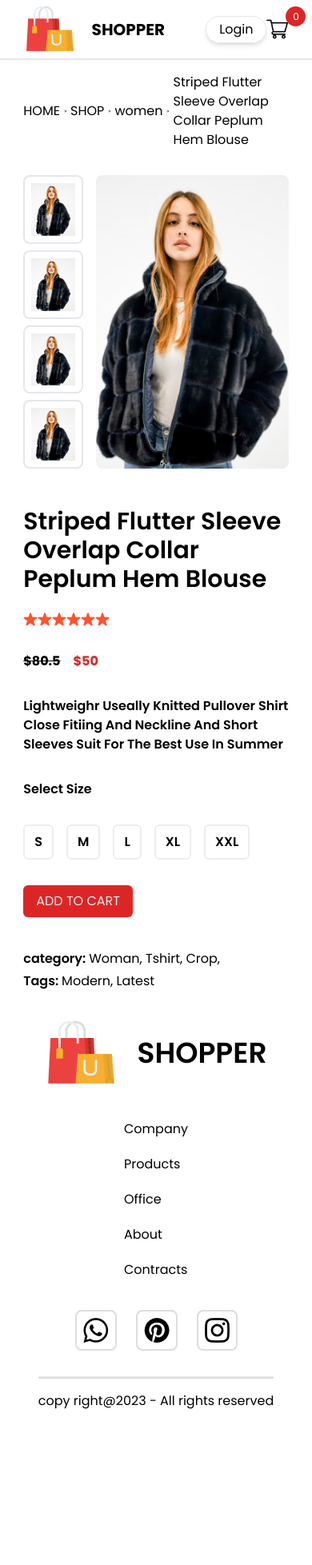
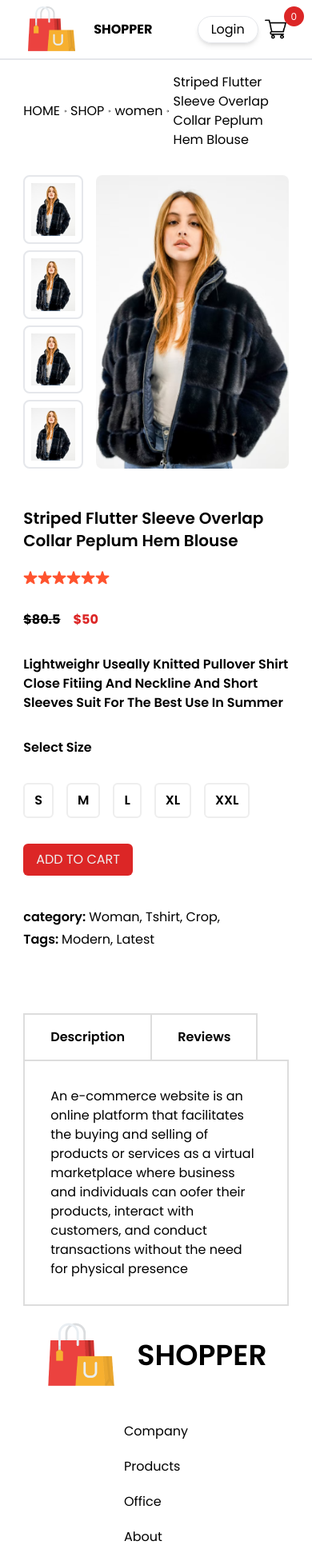
Before and after one commit to kiancodemy/ec, a React (Vite) app: page /product/1 in a window 390 px wide. Shown: the top 1957 px of the page at 80% size. Before the commit the page ends 1780 px from the top, so only its background shows below. Built offline with nearby package versions, Linux system fonts and the light colour scheme.

Commit message:
add-description

```diff
--- /dev/null
+++ b/src/components/Description.jsx
@@ -0,0 +1,25 @@
+function Description() {
+  return (
+    <div className="mt-16">
+      <div className="flex ">
+        <p className="capitalize border-2 border-b-0  border-[#ddd] font-semibold px-8 py-4  ">
+          description
+        </p>
+        <p className="capitalize border-2 border-b-0  border-[#ddd] font-semibold border-l-0 px-8 py-4  ">
+          reviews
+        </p>
+      </div>
+      <div className="border-2  border-[#ddd] p-8">
+        <p>
+          An e-commerce website is an online platform that facilitates the
+          buying and selling of products or services as a virtual marketplace
+          where business and individuals can oofer their products, interact with
+          customers, and conduct transactions without the need for physical
+          presence
+        </p>
+      </div>
+    </div>
+  );
+}
+
+export default Description;
--- a/src/components/Navbar.jsx
+++ b/src/components/Navbar.jsx
@@ -11,7 +11,7 @@ function Navbar() {
       <div className="container mx-auto py-1 lg:justify-between justify-around gap-2 border-b-2 px-2 flex">
         <div className="flex  justify-center lg:ml-5 items-center space-x-5">
           <img src={Logo} alt="logo" />
-          <p className="lg:text-3xl text-xl uppercase font-bold">Shopper</p>
+          <p className="lg:text-3xl text-md uppercase font-bold">Shopper</p>
         </div>
         <ul className="lg:flex hidden capitalize font-semibold justify-between items-center gap-8 ">
           <li
@@ -47,7 +47,7 @@ function Navbar() {
             <Link to="/kids">kids</Link>
           </li>
         </ul>
-        <div className="lg:pr-10 flex lg:gap-10 items-center">
+        <div className="lg:pr-10 flex gap-2 lg:gap-10 items-center">
           <Link to="/login">
             <button className="inline-block hover:bg-[#aaa] shadow-md hover:shadow-xl duration-200 hover:text-white px-4 py-1  lg:px-8 lg:py-2 rounded-full border">
               Login
--- a/src/components/Productdisplay.jsx
+++ b/src/components/Productdisplay.jsx
@@ -1,10 +1,12 @@
 import start from "../assets/star_icon.png";
+import Description from "./Description";
 
 function Productdisplay({ product }) {
   return (
+    <div>
       <div className="flex flex-col lg:flex-row py-4 gap-10">
         <div className="basis-1/2 grow flex gap-4">
-        <div className="w-1/4 flex flex-col gap-2">
+          <div className="basis-1/4 grow flex flex-col gap-2">
             <img
               src={product.image}
               className="rounded-lg hover:scale-90 duration-300 hover:border-red-500 border-2 p-2"
@@ -26,9 +28,9 @@ function Productdisplay({ product }) {
               alt="d"
             />
           </div>
-        <div className="w-4/5 flex">
+          <div className="basis-4/5 grow flex">
             <img
-            className="object-cover rounded-lg "
+              className="object-cover h-full w-full rounded-lg "
               src={product.image}
               alt="x"
             />
@@ -36,7 +38,7 @@ function Productdisplay({ product }) {
         </div>
         {/*second*/}
         <div className="basis-1/2 grow flex pt-2 flex-col gap-6">
-        <h1 className="text-3xl font-semibold">{product.name}</h1>
+          <h1 className="text-xl lg:text-3xl font-semibold">{product.name}</h1>
           <div className="flex">
             <img src={start} alt="" />
             <img src={start} alt="" />
@@ -54,8 +56,8 @@ function Productdisplay({ product }) {
             </div>
           </div>
           <div className="font-semibold capitalize">
-          lightweighr useally knitted pullover shirt close fitiing and neckline
-          and short sleeves suit for the best use in summer
+            lightweighr useally knitted pullover shirt close fitiing and
+            neckline and short sleeves suit for the best use in summer
           </div>
           <h1 className="pt-2 capitalize font-semibold">select size</h1>
           <div className="flex gap-4 py-2">
@@ -89,6 +91,8 @@ function Productdisplay({ product }) {
           </div>
         </div>
       </div>
+      <Description></Description>
+    </div>
   );
 }
 
--- a/src/pages/Loginsignup.jsx
+++ b/src/pages/Loginsignup.jsx
@@ -26,15 +26,17 @@ function Loginsignup() {
           continue
         </button>
 
-        <p className="flex gap-1 text-sm lg:text-lg ">
+        <p className="flex gap-2 text-sm lg:text-lg ">
           Already have an account ?
           <span className=" text-sm lg:text-lg font-semibold hover:text-red-600 duration-300">
-            Login Here
+            Login here
           </span>
         </p>
-        <div className="flex text-sm  items-center gap-2">
+        <div className="flex  items-center gap-2">
           <input type="checkbox" name="" id="" />
-          <p>by continuing,i gree to the term of use & privacy policy</p>
+          <p className="text-sm ">
+            by continuing,i gree to the term of use & privacy policy
+          </p>
         </div>
       </div>
     </div>
--- a/src/pages/Shopcategory.jsx
+++ b/src/pages/Shopcategory.jsx
@@ -1,6 +1,7 @@
 import { useContext } from "react";
 import Items from "../components/Items";
 import { FiArrowDown } from "react-icons/fi";
+
 import { ShopContext } from "../components/context/Createcontext";
 function Shopcategory({ banner, category }) {
   const { alldata } = useContext(ShopContext);
@@ -21,13 +22,13 @@ function Shopcategory({ banner, category }) {
   return (
     <div className="max-w-[80%] mx-auto">
       <img className="hidden lg:block" src={banner} alt="banner" />
-      <div className="flex py-4 items-center justify-between">
+      <div className="flex py-6 items-center justify-between">
         <p>
           <span className="font-semibold ">showing 1-12</span> out of 36
         </p>
         <div>
-          <button className="flex border-2 border-[#ddd] rounded-full py-1 px-2 justify-center items-center">
-            <span>sort by</span>
+          <button className="flex border-2 border-[#ddd] gap-1 rounded-full py-1 px-4 justify-center items-center">
+            <span className="capitalize">sort by</span>
             <FiArrowDown></FiArrowDown>
           </button>
         </div>
```
Lines whose indentation alone changed are shown as unchanged.
